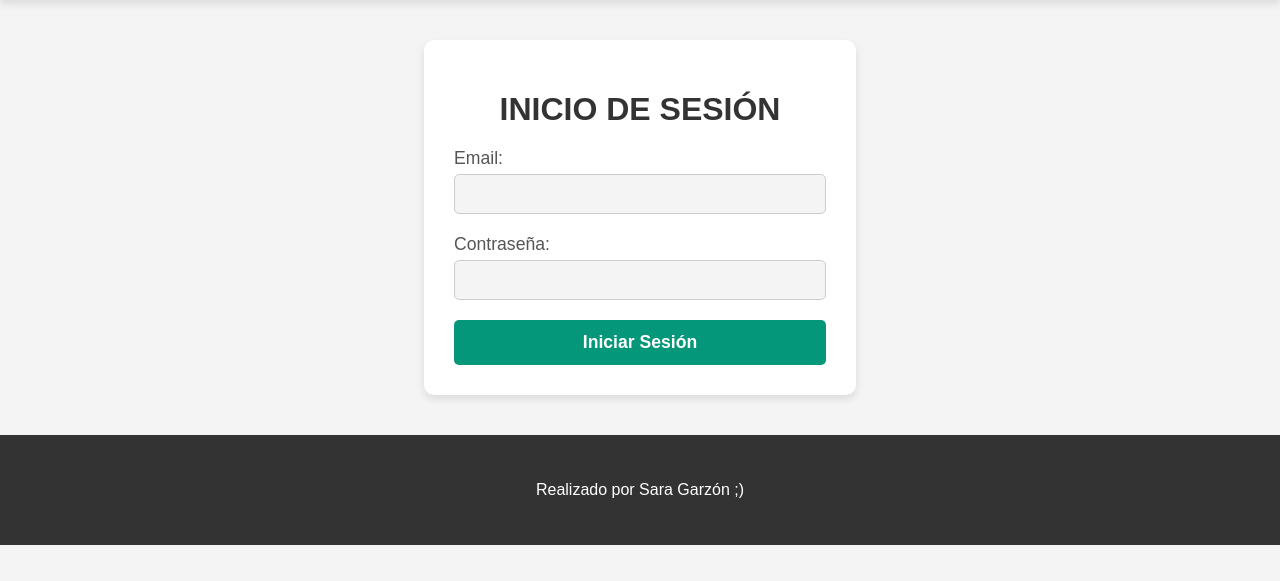
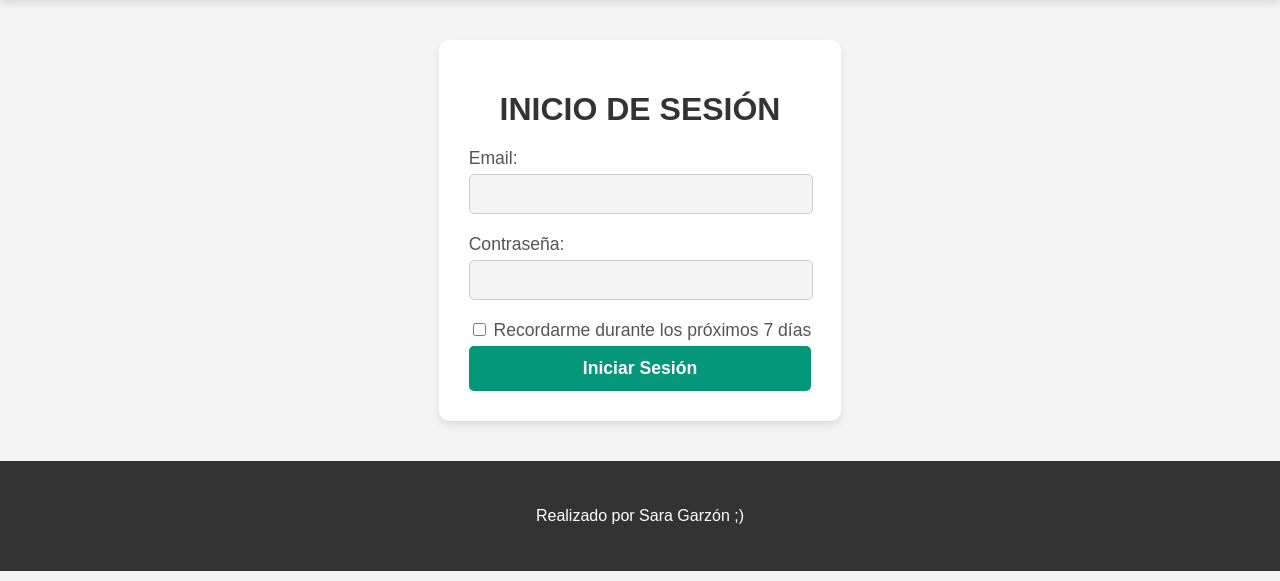
Before and after one commit to sgargal/DWES_ProyectoFinal_SaraGarzon, a PHP site: page /app/views/usuario/formularioLogin.php in a window 1280 px wide. Shown: the part 80-661 px from the top of the page. Run offline with PHP 8.4, Linux system fonts and the light colour scheme.

Commit message:
usuario terminado 'supuestamente'

```diff
--- a/app/views/usuario/formularioLogin.php
+++ b/app/views/usuario/formularioLogin.php
@@ -41,6 +41,11 @@
                 <label for="password">Contraseña: </label>
                 <input type="password" name="password" id="password" required>
 
+                <label>
+                    <input type="checkbox" name="recordarme" id="recordarme"
+                        <?php echo isset($_COOKIE['email_usuario']) ? 'checked' : ''?>> Recordarme durante los próximos 7 días
+                </label>
+
                 <input type="submit" value="Iniciar Sesión">
             </form>
         </div>
```
Also changed, not shown: app/controllers/UsuarioController.php (+7 -0 lines).
